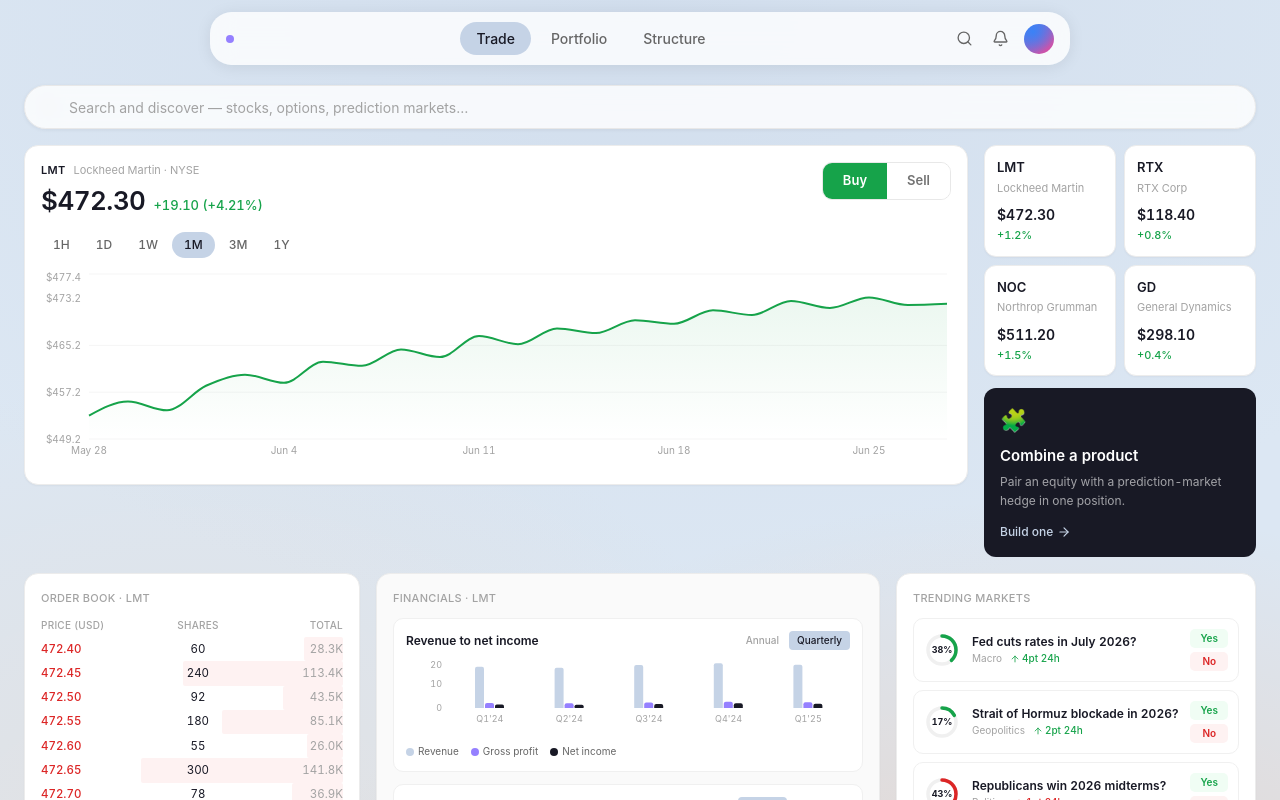
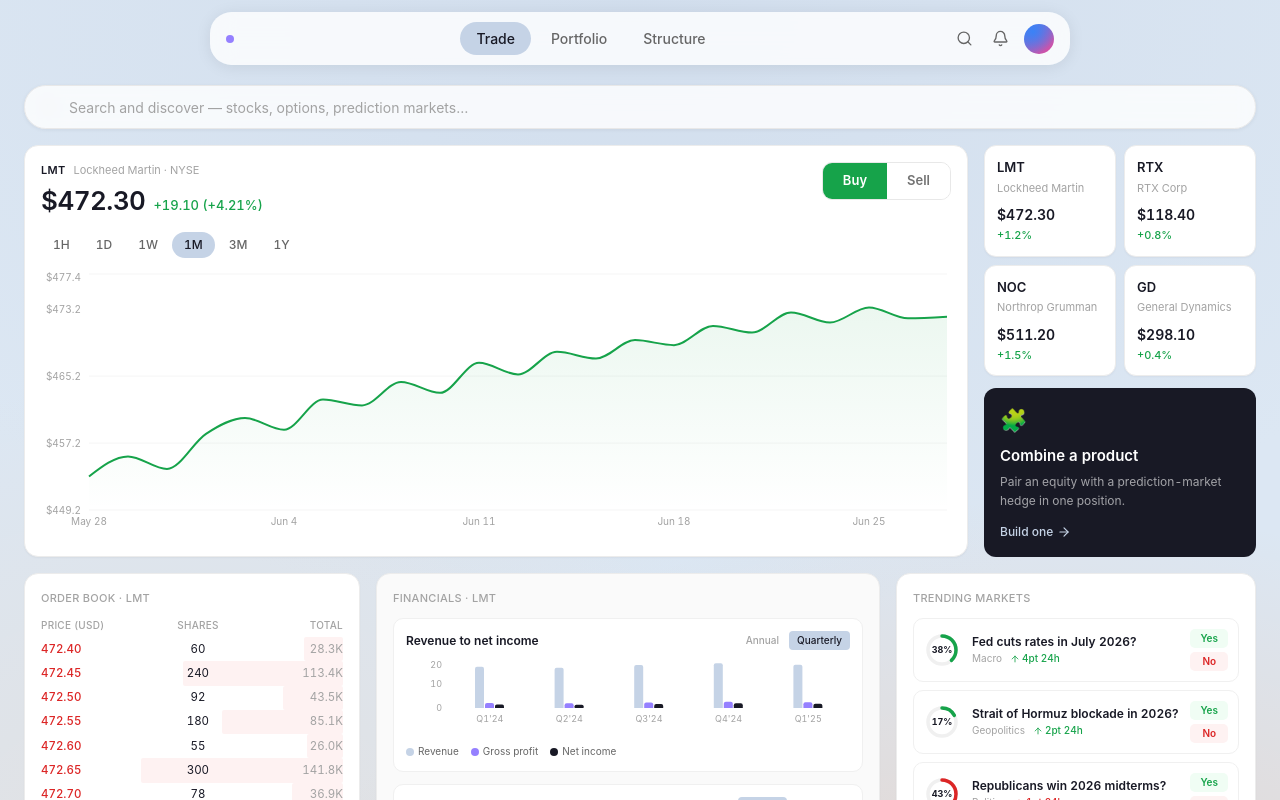
Before and after one commit to Anastasios-Vlachmpeis/hedgY, a Next.js app in the folder web/: page /trade in a window 1280 px wide. Shown: the top 800 px of the page. Built offline with nearby package versions, Linux system fonts and the light colour scheme; a web font is replaced by a local one.

Commit message:
style(trade): stretch stock chart to fill right-column height
Co-Authored-By: Claude Sonnet 4.6 <noreply@anthropic.com>

```diff
--- a/web/app/trade/page.tsx
+++ b/web/app/trade/page.tsx
@@ -137,8 +137,8 @@ export default function TradePage() {
       <TradeSearch />
 
       {/* Row 1: chart (left 60%) + stock cards + combine CTA (right 40%) */}
-      <div className="grid grid-cols-1 gap-4 lg:grid-cols-[1fr_272px]">
-        <div className="h-[340px]">
+      <div className="grid grid-cols-1 gap-4 lg:grid-cols-[1fr_272px] lg:items-stretch">
+        <div className="min-h-[340px]">
           <StockChart />
         </div>
         <div className="flex flex-col gap-3">
```
